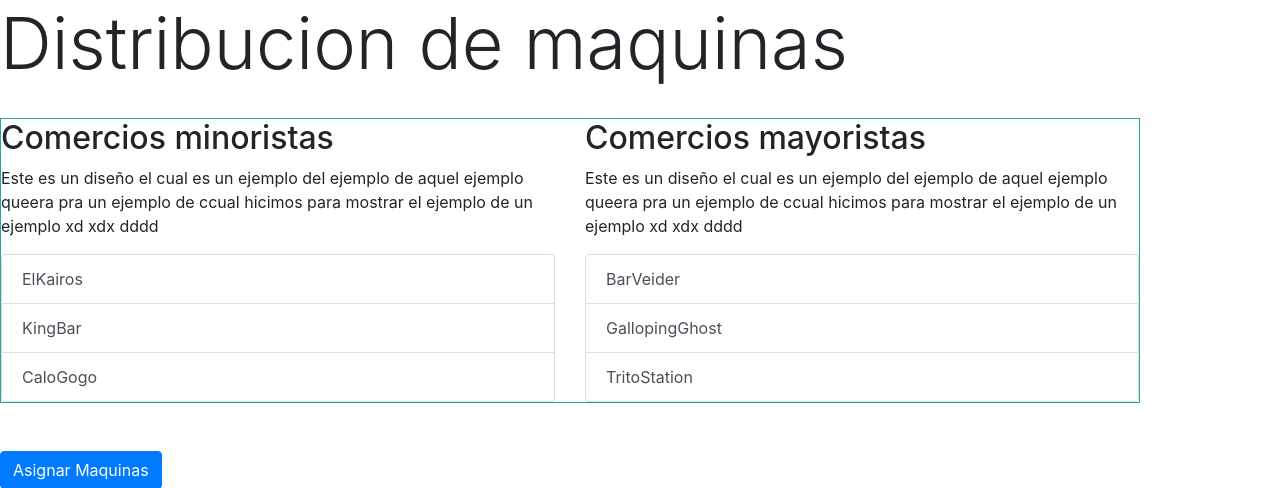
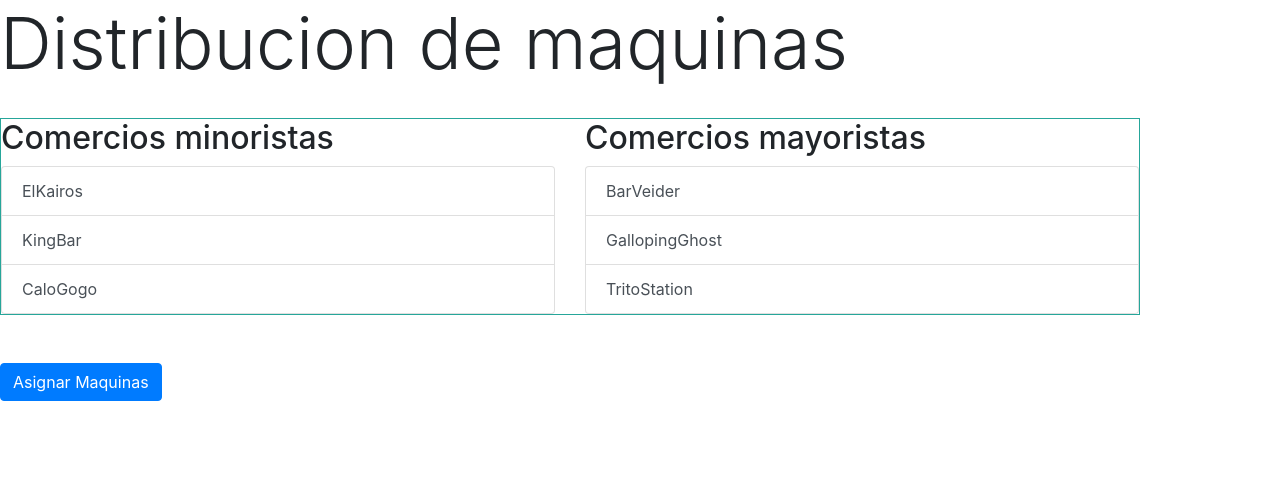
Before and after one commit to mjperezg2010/Proyecto_TeoriaBaseDatos1, a PHP site: page /comercio_eleccion.php in a window 1280 px wide. Shown: the top 488 px of the page. Run offline with PHP 8.4, Linux system fonts and the light colour scheme; data comes from the database, SQL or seed files in the repository; data that the repository does not hold is empty.

Commit message:
El proyecto delos proyectos

```diff
--- a/comercio_eleccion.php
+++ b/comercio_eleccion.php
@@ -85,9 +85,7 @@
             	<section class="main row">
                     <div class="col-md-6">
                         <h2>Comercios minoristas</h2>
-                        <p>Este es un diseño el cual es un ejemplo del ejemplo de aquel ejemplo queera pra un ejemplo de ccual
-                           hicimos para mostrar el ejemplo de un ejemplo xd xdx dddd
-                        </p>
+
 
                         <form action="" method="post">
                           <input type="submit" name="0" value=<?php minorista()?>  id="boton1" class="list-group-item list-group-item-action">
@@ -99,9 +97,7 @@
 
                     <div class="col-md-6">
                         <h2>Comercios mayoristas</h2>
-                        <p>Este es un diseño el cual es un ejemplo del ejemplo de aquel ejemplo queera pra un ejemplo de ccual
-                           hicimos para mostrar el ejemplo de un ejemplo xd xdx dddd
-                        </p>
+
 
                         <form action="" method="post">
                           <input type="submit" name="3" value=<?php mayorista()?>  id="boton4" class="list-group-item list-group-item-action">
--- a/comprobacion y reparacion.php
+++ b/comprobacion y reparacion.php
@@ -265,6 +265,8 @@
 						$resultado=$base->prepare($sql);
 						$resultado->execute(array(":temp"=>"Si"));
 
+
+
 						$sql="DELETE FROM TABLA_REPARACIONMAQUINA WHERE idMaquina=:temp";
 						$resultado=$base->prepare($sql);
 						$resultado->execute(array(":temp"=>$arrayMaquinasDefectuosas[$i][0]));
@@ -276,6 +278,7 @@
 						$numtemp=0;
 						for($i=0;$i<count($arrayTecnicos);$i++){
 							if($arrayTecnicos[$i][0]==idtecnico()){
+								echo "Jodease";
 								$numtemp=$arrayTecnicos[$i][2];
 								break;
 							}
--- a/maquinas_adistribuir.php
+++ b/maquinas_adistribuir.php
@@ -96,7 +96,7 @@
                             <th>EstaOperativa</th>
                             <th>Ganancia</th>
                             <th>IDTecnico</th>
-                            <th>IDPiezaReciclada</th>
+                            <th>IDSuministro</th>
                         </tr>
                     	<?php
 							global $arrayMaquinas;
```
Also changed, not shown: triggers.sql (+11 -9 lines).
